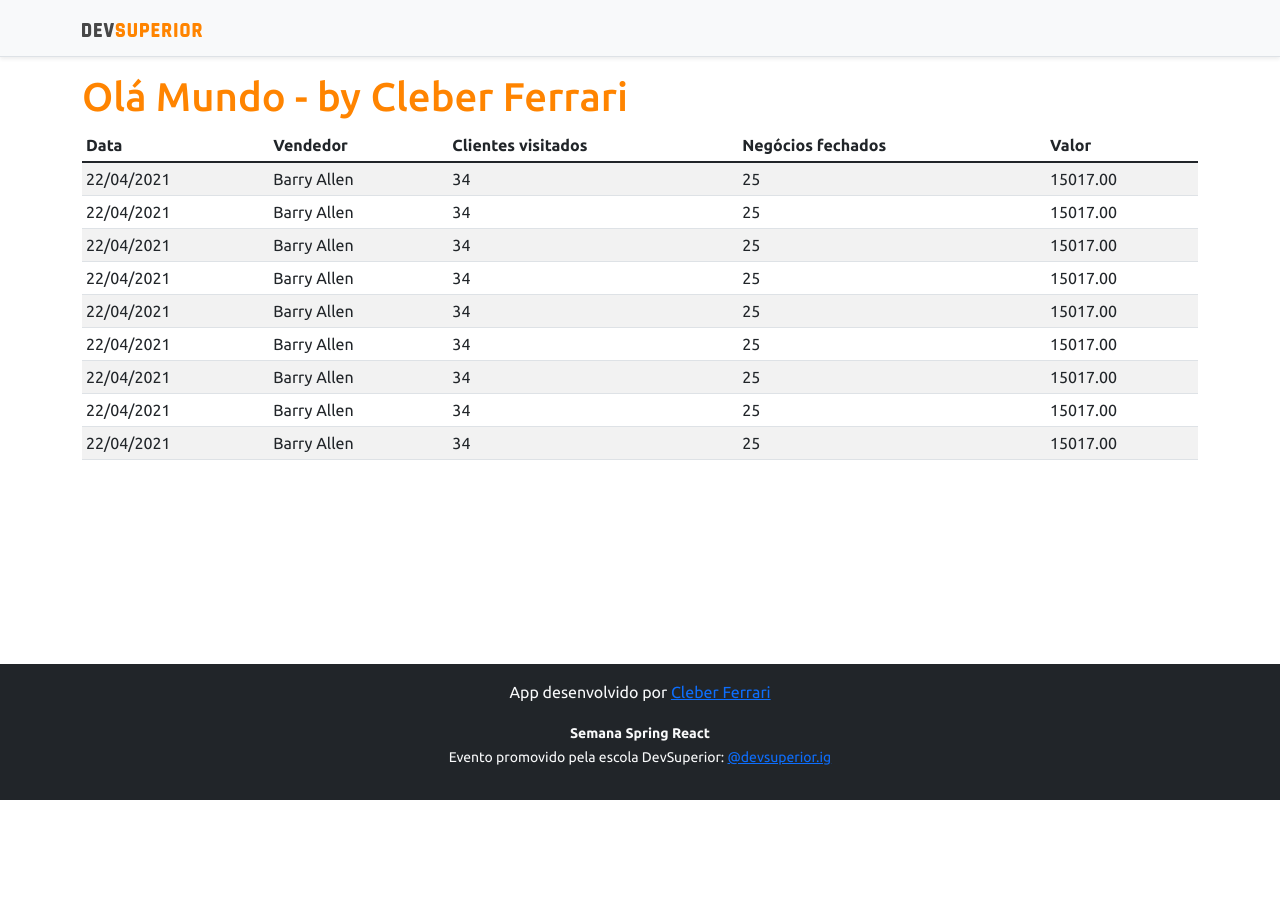
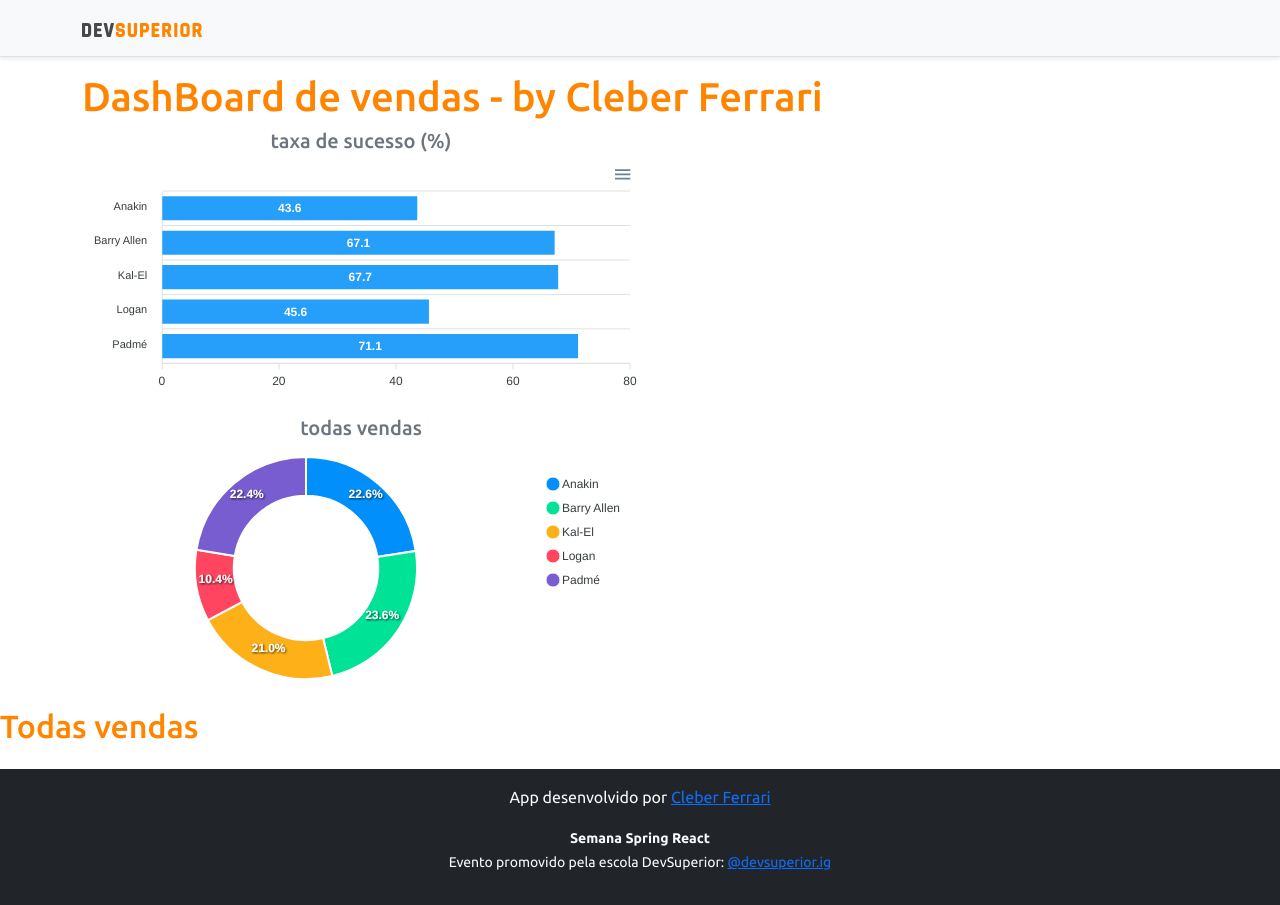
Before and after one commit to cleberferrari/SemanaSpringReactSDS5.0, a React (Create React App) app in the folder frontend/: page / in a window 1280 px wide. Before the commit the page ends 800 px from the top, so only its background shows below. Built offline with nearby package versions, Linux system fonts and the light colour scheme.

Commit message:
gráficos estáticos

```diff
--- a/frontend/package.json
+++ b/frontend/package.json
@@ -11,8 +11,10 @@
     "@types/node": "^12.0.0",
     "@types/react": "^17.0.0",
     "@types/react-dom": "^17.0.0",
+    "apexcharts": "^3.29.0",
     "bootstrap": "^5.1.3",
     "react": "^17.0.2",
+    "react-apexcharts": "^1.3.9",
     "react-dom": "^17.0.2",
     "react-scripts": "4.0.3",
     "typescript": "^4.1.2",
--- a/frontend/src/App.tsx
+++ b/frontend/src/App.tsx
@@ -1,18 +1,36 @@
 import Footer from "components/Footer";
 import NavBar from "components/NavBar";
 import DataTable from "components/DataTable";
+import BarChart from "components/BarChart";
+import DonutChart from "components/DonutChart";
 
 
 function App() {
   return (
     <>
+
       <NavBar />
       <div className="container">
-        <h1 className="text-primary">Olá Mundo - by Cleber Ferrari</h1>
-        <DataTable />
+        <h1 className="text-primary">DashBoard de vendas - by Cleber Ferrari</h1>
+
+        <div className="row px-3" />
+        <div className="col-sm-6">
+          <h5 className="text-center text-secondary">taxa de sucesso (%)</h5>
+          <BarChart />
+        </div>
+        <div className="col-sm-6">
+        <h5 className="text-center text-secondary">todas vendas</h5>
+          <DonutChart />
+        </div>
       </div>
-      <Footer />
-    </>
+      <div className="py-3">
+        <h2 className="text-primary">Todas vendas</h2>
+      </div>
+
+      <DataTable />
+
+      <Footer /></>
+
   );
 }
 
--- /dev/null
+++ b/frontend/src/components/BarChart/index.tsx
@@ -0,0 +1,34 @@
+import Chart from 'react-apexcharts';
+
+const BarChart = () => {
+
+    const options = {
+        plotOptions: {
+            bar: {
+                horizontal: true,
+            }
+        },
+    };
+
+    const mockData = {
+        labels: {
+            categories: ['Anakin', 'Barry Allen', 'Kal-El', 'Logan', 'Padmé']
+        },
+        series: [
+            {
+                name: "% Sucesso",
+                data: [43.6, 67.1, 67.7, 45.6, 71.1]
+            }
+        ]
+    };
+
+    return (
+      <Chart options={{ ...options, xaxis: mockData.labels}}
+      series={mockData.series}
+      type="bar"
+      height="240"
+      />
+    )
+}
+
+export default BarChart;
--- /dev/null
+++ b/frontend/src/components/DonutChart/index.tsx
@@ -0,0 +1,25 @@
+import Chart from 'react-apexcharts';
+
+const DonutChart = () => {
+
+    const mockData = {
+        series: [477138, 499928, 444867, 220426, 473088],
+        labels: ['Anakin', 'Barry Allen', 'Kal-El', 'Logan', 'Padmé']
+    }
+
+    const options = {
+        legend: {
+            show: true
+        }
+    }
+
+    return (
+      <Chart options={{ ...options, labels: mockData.labels}}
+      series={mockData.series}
+      type="donut"
+      height="240"
+      />
+    )
+}
+
+export default DonutChart;
```
Also changed, not shown: 1 other file (tests, documents, lock files or other folders).
